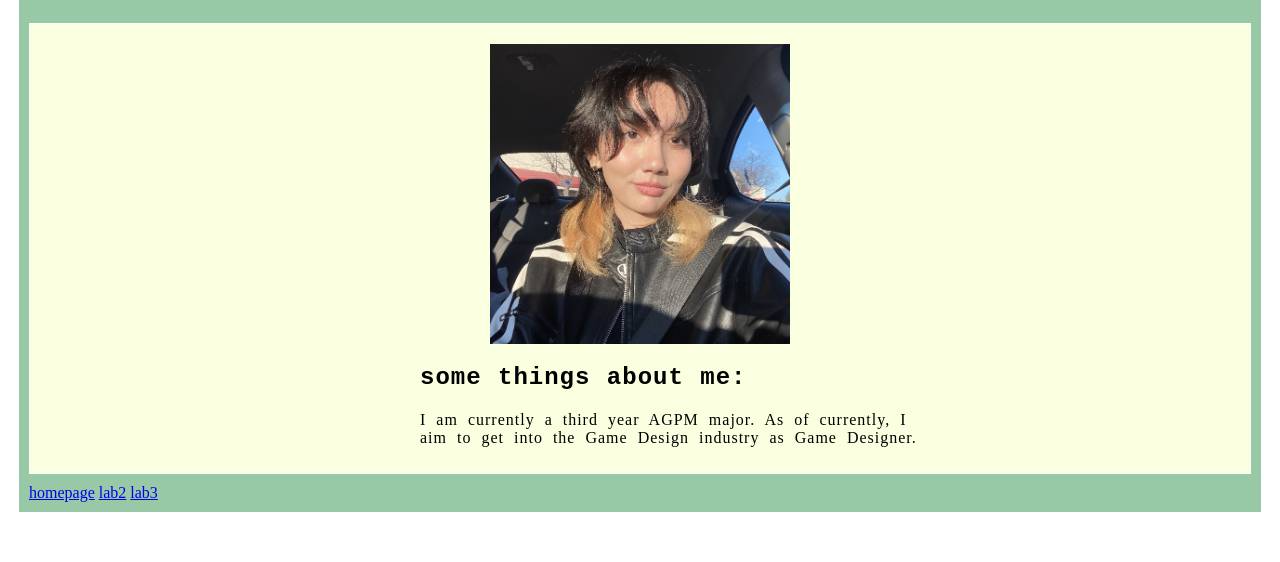
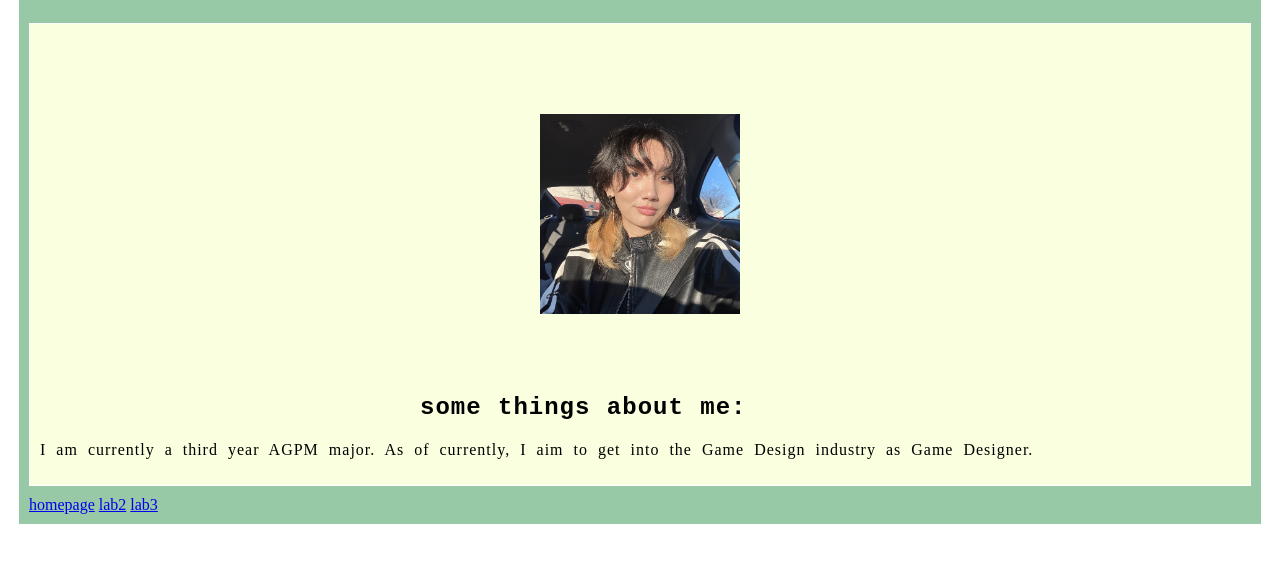
Before and after one commit to koalalah/art101, a plain HTML site: page index.html in a window 1280 px wide. Shown: the part 88-650 px from the top of the page. Drawn offline with Linux system fonts and the light colour scheme.

Commit message:
Update homepage.css

```diff
--- a/css/homepage.css
+++ b/css/homepage.css
@@ -1,8 +1,8 @@
 /* this css file will only style the homepage of our site */
 
 .my-portrait {
-  margin: 10px;
-  max-width: 300px;
+  margin: 80px;
+  max-width: 200px;
 }
 
 .my-portrait {
@@ -12,7 +12,7 @@
   width: 50%;
 }
 
-h2, p {
+h2 {
   display: block;
   margin-left:380px;
   width: 50%;
```
